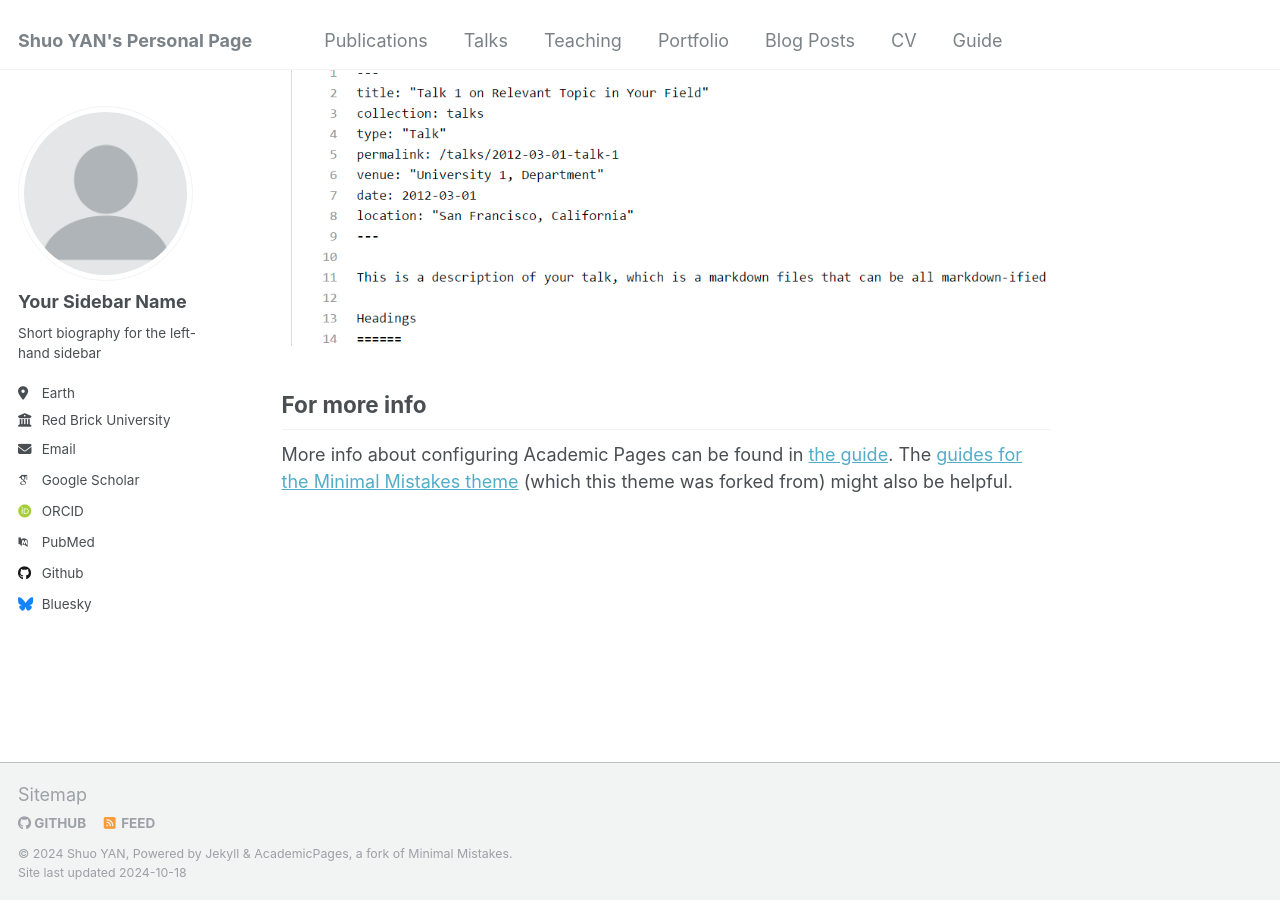
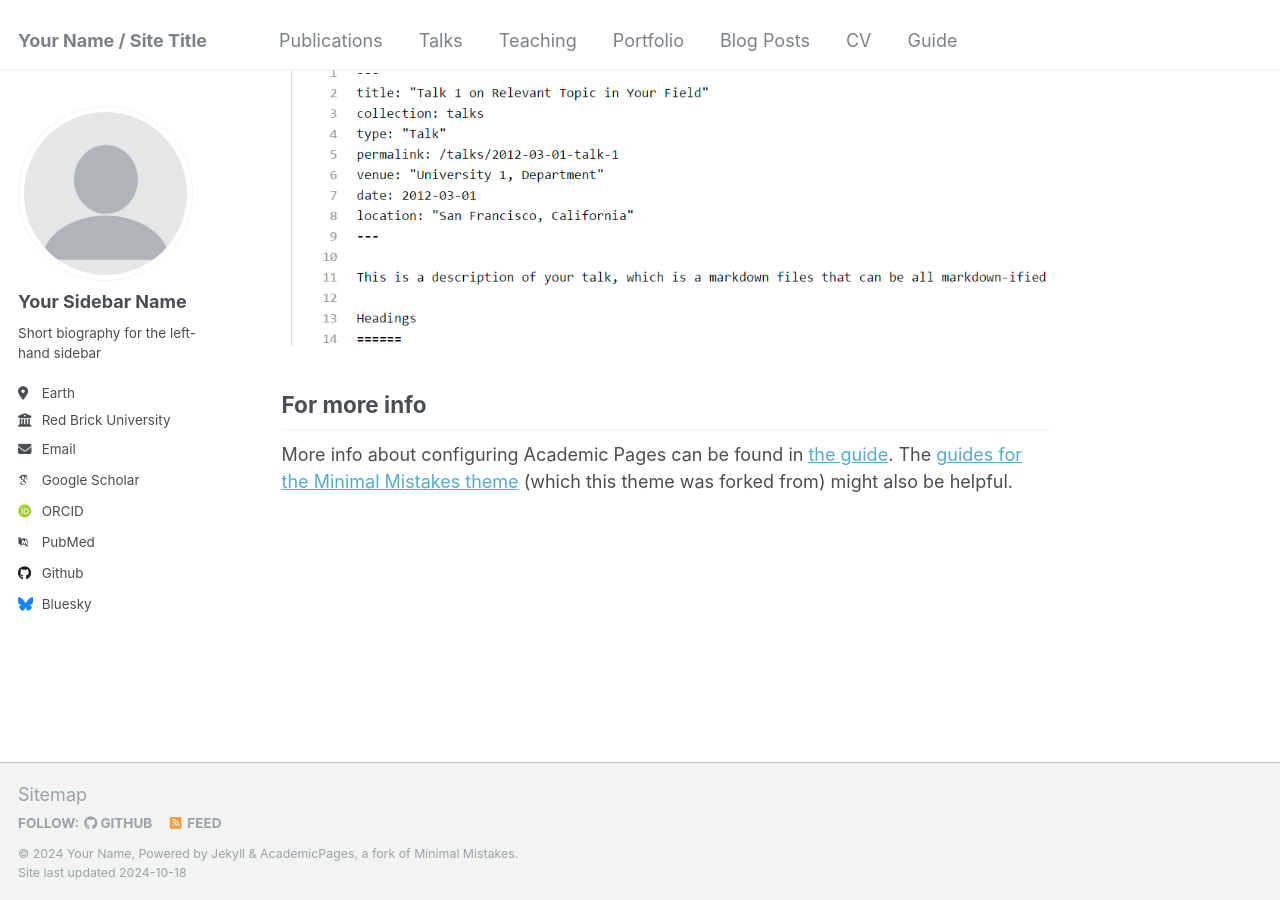
Before and after one commit to cctv2582/personalwebpage, a Jekyll site: the page built from _pages/about.md, in a window 1280 px wide and 900 px high, scrolled down 2643 px. Built offline with Jekyll 4.4.1, drawn with Linux system fonts in a browser that asks for light colours; some web fonts are replaced.

Commit message:
Update _config.yml

```diff
--- a/_config.yml
+++ b/_config.yml
@@ -7,14 +7,14 @@
 # server process.
 
 # Basic Site Settings
-locale                   : "en-AUS"
-title                    : "Shuo YAN's Personal Page"
+locale                   : "en-US"
+title                    : "Your Name / Site Title"
 title_separator          : "-"
-name                     : &name "Shuo YAN"
+name                     : &name "Your Name"
 description              : &description "personal description"
 url                      : https://academicpages.github.io # the base hostname & protocol for your site e.g. "https://mmistakes.github.io"
 baseurl                  : "" # the subpath of your site, e.g. "/blog"
-repository               : "cctv2582/shuoyan.personalwebpage"
+repository               : "academicpages/academicpages.github.io"
 
 # Site Author - The following control what appear as part of the author content on the side bar.
 #               If a field is blank the icon and link will not appear, otherwise it will be shown.
```
